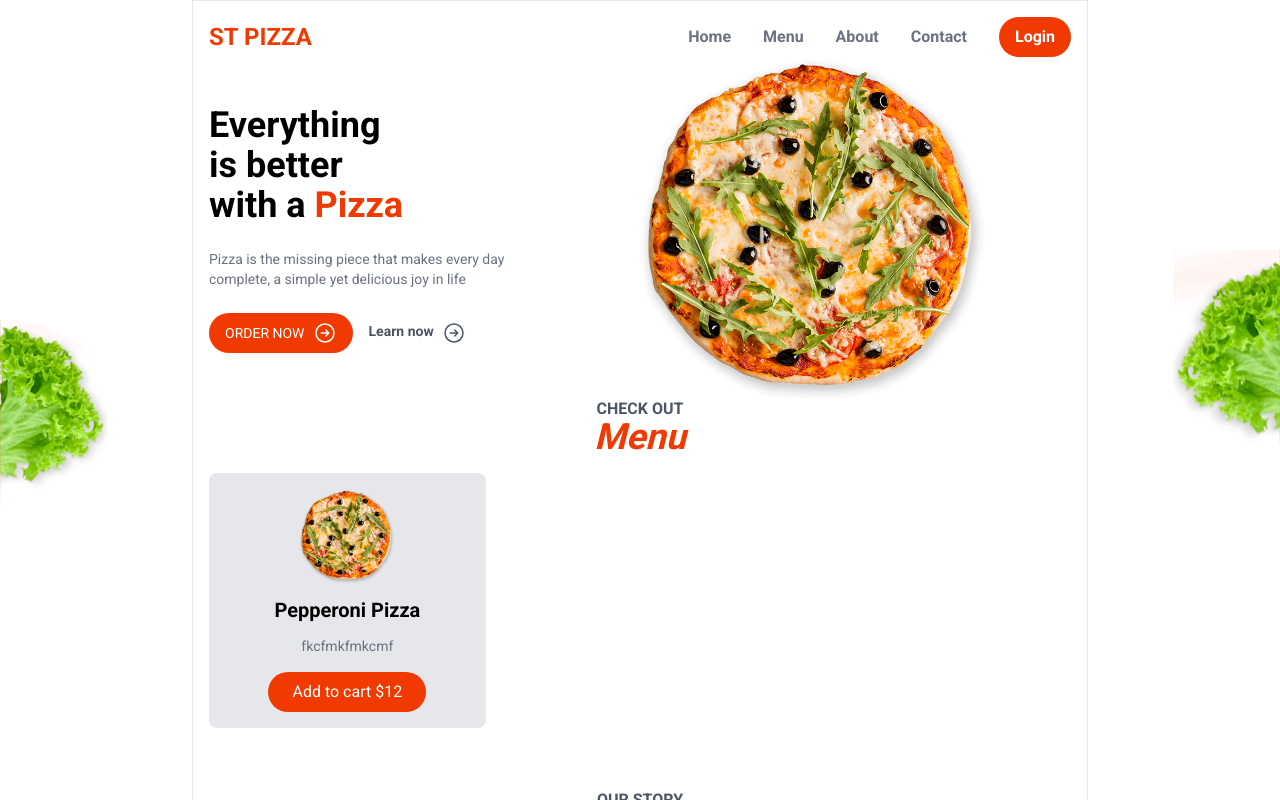
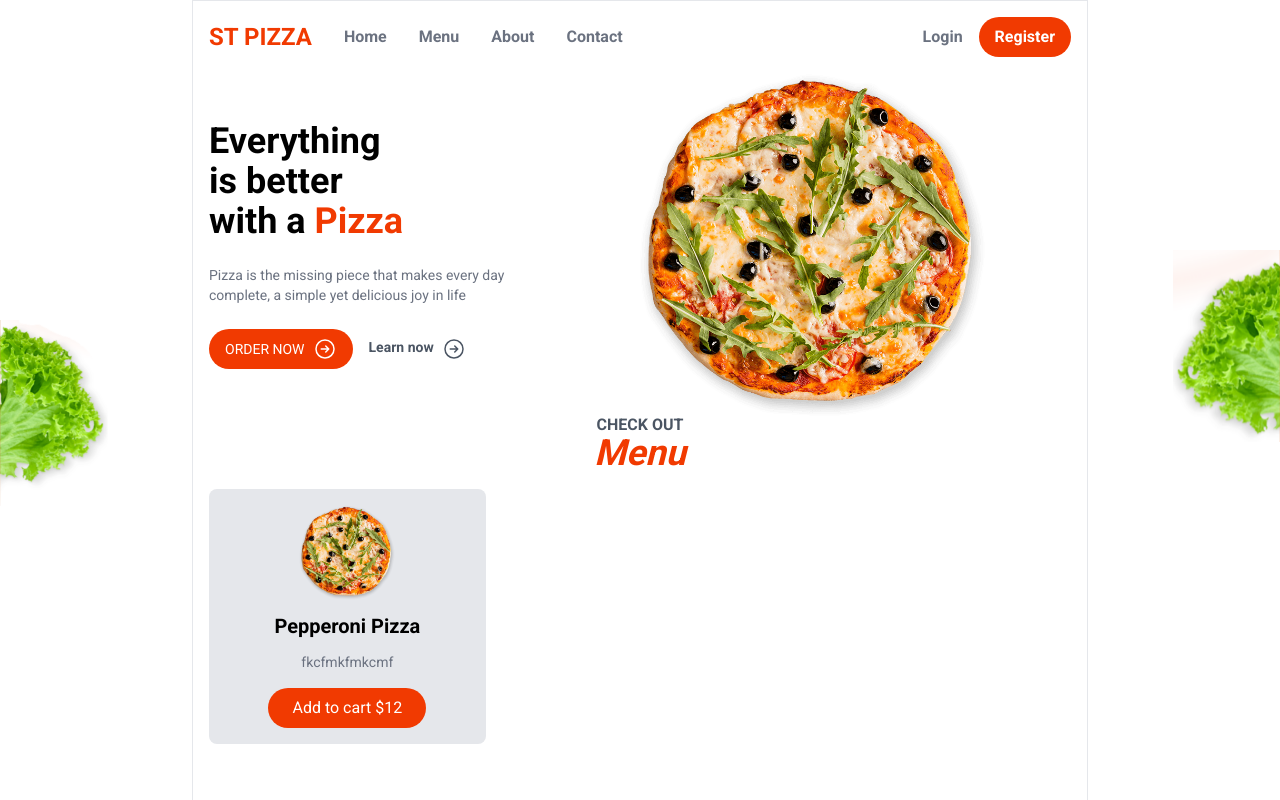
Before and after one commit to bloodyrainday/food-ordering-app, a Next.js app: page / in a window 1280 px wide. Shown: the top 800 px of the page. Built offline with nearby package versions, Linux system fonts and the light colour scheme.

Commit message:
feat: add footer in the layout component and register button in the Header component

```diff
--- a/src/app/layout.js
+++ b/src/app/layout.js
@@ -1,5 +1,6 @@
 import { Roboto } from "next/font/google";
 import "./globals.css";
+import Header from "@/components/layout/Header";
 
 const roboto = Roboto({ subsets: ["latin"], weight: ["400", "500", "700"] });
 
@@ -12,7 +13,13 @@ export default function RootLayout({ children }) {
   return (
     <html lang="en">
       <body className={roboto.className}>
-        <main className="max-w-4xl border mx-auto p-4">{children}</main>
+        <main className="max-w-4xl border mx-auto p-4">
+          <Header />
+          {children}
+          <footer className="border-t p-8 text-center text-gray-500 mt-16">
+            &copy; 2023 All rights reserved
+          </footer>
+        </main>
       </body>
     </html>
   );
--- a/src/app/page.js
+++ b/src/app/page.js
@@ -7,7 +7,6 @@ import { LocaleRouteNormalizer } from "next/dist/server/future/normalizers/local
 export default function Home() {
   return (
     <>
-      <Header />
       <Hero />
       <HomeMenu />
       <section className="text-center my-16">
--- /dev/null
+++ b/src/app/register/RegisterPage.js
@@ -0,0 +1,7 @@
+import React from "react";
+
+const RegisterPage = () => {
+  return <div>RegisterPage</div>;
+};
+
+export default RegisterPage;
--- a/src/components/layout/Header.js
+++ b/src/components/layout/Header.js
@@ -4,19 +4,31 @@ import Link from "next/link";
 const Header = () => {
   return (
     <header className="flex items-center justify-between">
-      <Link className="text-primary font-semibold text-2xl" href={""}>
-        ST PIZZA
-      </Link>
       <nav className="flex items-center gap-8 text-gray-500 font-semibold">
+        <Link className="text-primary font-semibold text-2xl" href={""}>
+          ST PIZZA
+        </Link>
         <Link href={""}>Home</Link>
         <Link href={""}>Menu</Link>
         <Link href={""}>About</Link>
         <Link href={""}>Contact</Link>
-        <Link
+        {/* <Link
           href={""}
           className="bg-primary text-white px-4 py-2 rounded-full"
         >
           Login
+        </Link> */}
+      </nav>
+
+      <nav className="flex items-center gap-4 text-gray-500 font-semibold">
+        <Link href={"/login"} className="">
+          Login
+        </Link>
+        <Link
+          href={"/register"}
+          className="bg-primary text-white px-4 py-2 rounded-full"
+        >
+          Register
         </Link>
       </nav>
     </header>
--- a/src/components/layout/Hero.js
+++ b/src/components/layout/Hero.js
@@ -6,7 +6,7 @@ import RightArrow from "../icons/RightArrow";
 
 const Hero = () => {
   return (
-    <section className="hero">
+    <section className="hero mt-4">
       <div className="py-12">
         <h1 className="text-4xl font-semibold mb-6">
           Everything <br /> is better <br />
```
